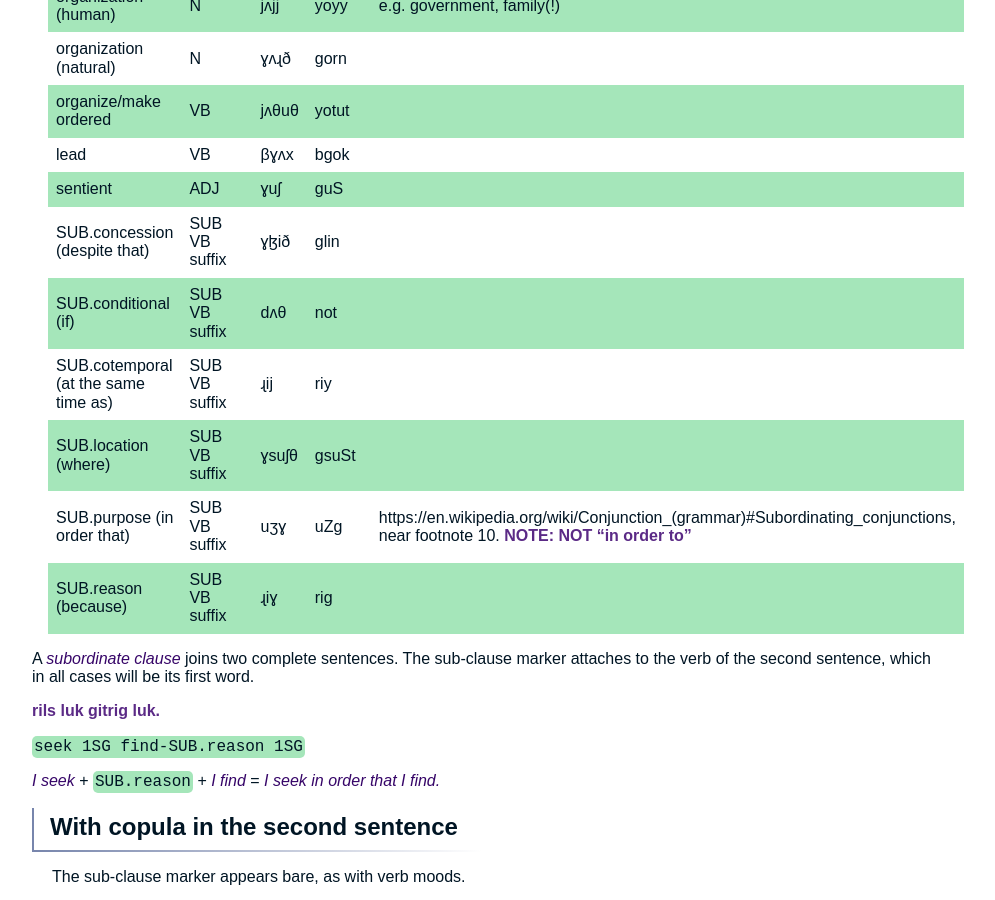
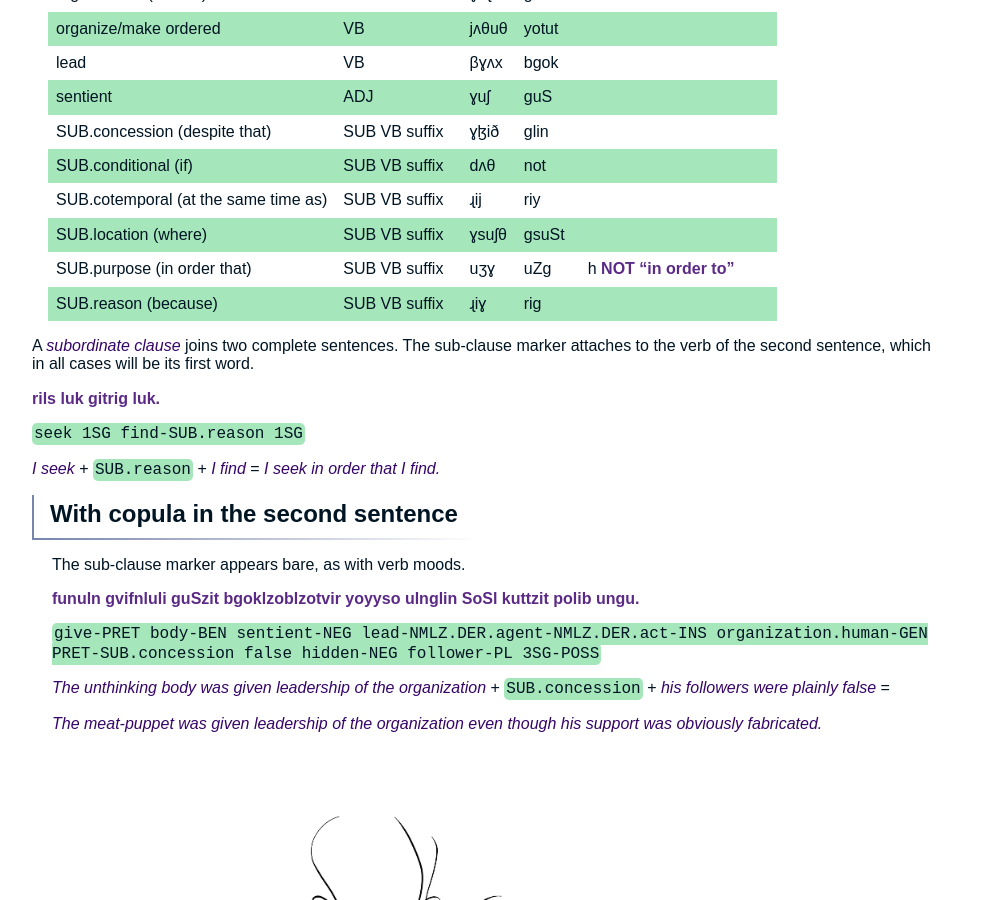
Before and after one commit to 0x70b1a5/lugso, a Jekyll site: the page built from 093_subordinate-clauses.md, in a window 1280 px wide and 900 px high, scrolled down 568 px. Shown: the whole window, without its empty margins (158-1153 px from the left). Built offline with Jekyll 4.4.1, drawn with Linux system fonts in a browser that asks for light colours; nearby versions of some CDN libraries.

Commit message:
table layout

```diff
--- a/093_subordinate-clauses.md
+++ b/093_subordinate-clauses.md
@@ -20,7 +20,7 @@ SUB.concession (despite that)|SUB VB suffix|ɣɮið|glin|
 SUB.conditional (if)|SUB VB suffix|dʌθ|not|
 SUB.cotemporal (at the same time as)|SUB VB suffix|ɻij|riy|
 SUB.location (where)|SUB VB suffix|ɣsuʃθ|gsuSt|
-SUB.purpose (in order that)|SUB VB suffix|uʒɣ|uZg|https://en.wikipedia.org/wiki/Conjunction_(grammar)#Subordinating_conjunctions, near footnote 10. **NOTE: NOT "in order to"**
+SUB.purpose (in order that)|SUB VB suffix|uʒɣ|uZg|h **NOT "in order to"**
 SUB.reason (because)|SUB VB suffix|ɻiɣ|rig|
 
 A _subordinate clause_ joins two complete sentences. The sub-clause marker attaches to the verb of the second sentence, which in all cases will be its first word.
```
